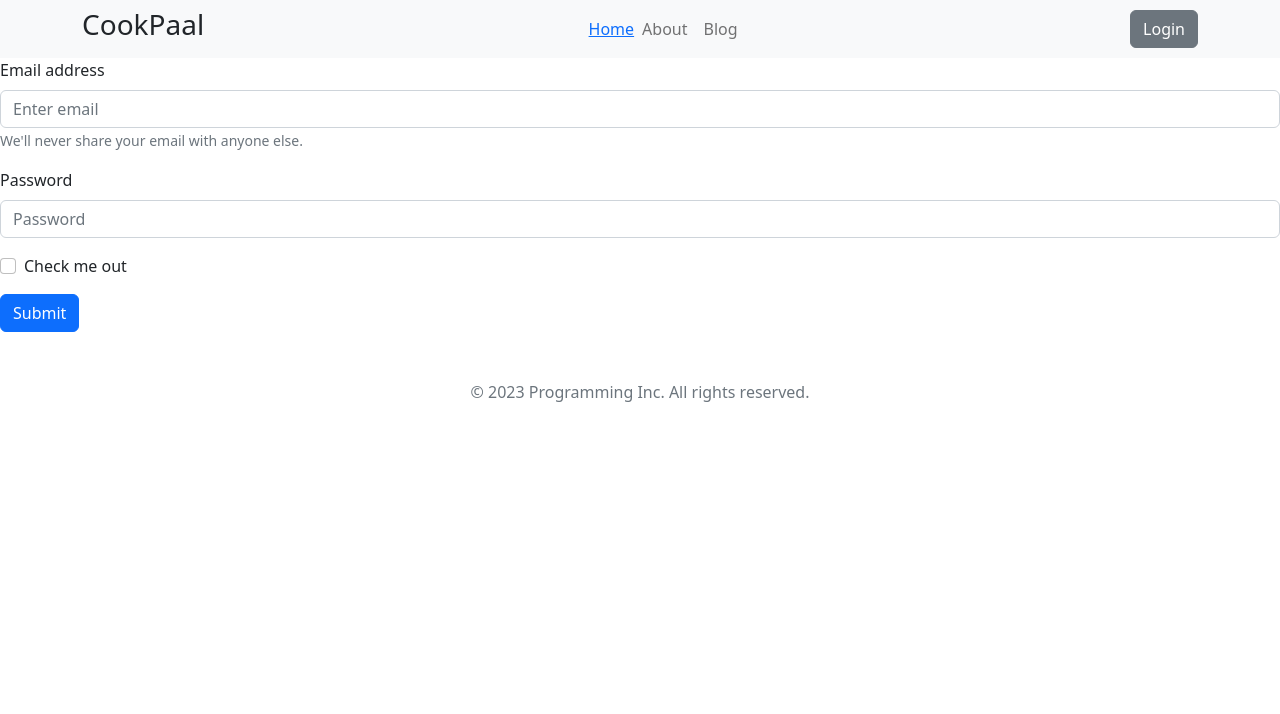
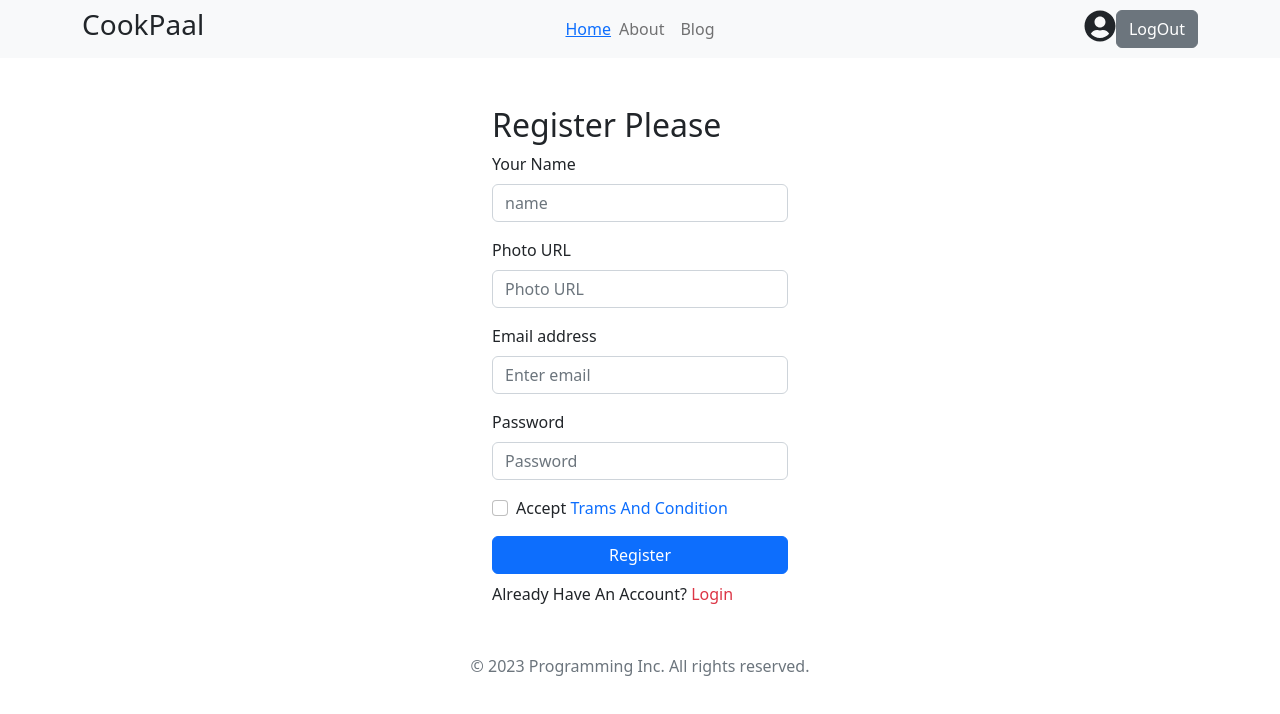
Before and after one commit to rashidulub/The-chef-recipes-client, a React (Vite) app: page /register in a window 1280 px wide. Shown: the top 714 px of the page. Built offline with nearby package versions, Linux system fonts and the light colour scheme; no server answers; sample sign-in values are in the browser's storage.

Commit message:
create private route

```diff
--- a/src/Provider/AuthProvider.jsx
+++ b/src/Provider/AuthProvider.jsx
@@ -1,5 +1,5 @@
-import React, { createContext } from 'react';
-import { getAuth } from "firebase/auth";
+import React, { createContext, useEffect, useState } from 'react';
+import { createUserWithEmailAndPassword, getAuth, onAuthStateChanged, signInWithEmailAndPassword, signOut } from "firebase/auth";
 import app from '../firebase/firebase.config';
 
 
@@ -7,10 +7,37 @@ export const AuthContext = createContext(null)
 const auth = getAuth(app)
 
 const AuthProvider = ({children}) => {
-    const user = null
+    const [user,setUser]= useState(null)
+
+    const createUser = (email,password)=>{
+        return createUserWithEmailAndPassword(auth,email,password)
+    }
+    const signIN = (email, password)=>{
+        return signInWithEmailAndPassword(auth, email, password)
+
+    }
+
+    const logOut=() =>{
+        return signOut(auth)
+    }
+
+
+
+    useEffect(()=>{
+        const unsubscribe= onAuthStateChanged(auth,loggedUser=>{
+            console.log('logged user',loggedUser);
+            setUser(loggedUser)
+        })
+        return()=>{
+            unsubscribe()
+        }
+    } ,[])
 
     const authInfo={
         user,
+        createUser,
+        signIN,
+        logOut
     }
     return (
         <AuthContext.Provider value={authInfo}>
--- a/src/pages/Login/Login/Login.jsx
+++ b/src/pages/Login/Login/Login.jsx
@@ -1,12 +1,36 @@
-import React from 'react';
+import React, { useContext } from 'react';
 import { Button, Container, Form } from 'react-bootstrap';
-import { Link } from 'react-router-dom';
+import { Link, useLocation, useNavigate } from 'react-router-dom';
+import { AuthContext } from '../../../Provider/AuthProvider';
 
 const Login = () => {
+
+    const {signIN} = useContext(AuthContext)
+    const navigate = useNavigate()
+    const location = useLocation()
+    const from = location.state?.from?.pathname || '/category/0'
+
+    const handleSingIN = event=>{
+        event.preventDefault();
+        const form= event.target;
+        const email= form.email.value;
+        const password = form.password.value;
+        console.log(email, password);
+
+        signIN(email,password)
+        .then(result=>{
+            const loggedUser = result.user;
+            console.log(loggedUser);
+            navigate(from, {replace:true})
+        })
+        .catch(error=>{
+            console.log(error);
+        })
+    }
     return (
         <Container className='w-25 mx-auto mt-5 mb-5'>
         <h2>Login Please</h2>
-        <Form >
+        <Form onSubmit={handleSingIN} >
             <Form.Group className="mb-3" controlId="formBasicEmail">
                 <Form.Label>Email address</Form.Label>
                 <Form.Control type="email" name='email' placeholder="Enter email" required />
--- a/src/pages/Login/Register/Register.jsx
+++ b/src/pages/Login/Register/Register.jsx
@@ -1,30 +1,76 @@
-import React from 'react';
-import { Button, Form } from 'react-bootstrap';
+import React, { createContext, useContext } from 'react';
+import { Button, Container, Form } from 'react-bootstrap';
+import { Link } from 'react-router-dom';
+import { AuthContext } from '../../../Provider/AuthProvider';
 
 const Register = () => {
+    const {createUser}= useContext(AuthContext);
+
+    const handleRegister = event=>{
+        event.preventDefault();
+        const form = event.target;
+        const name = form.name.value;
+        const email = form . email. value;
+        const password = form . password.value;
+        const photo = form.photo.value;
+
+        console.log(name, email, password);
+
+        createUser (email,password)
+        .then(result =>{
+            const createdUser = result.user;
+            console.log(createdUser);
+        })
+
+        .catch(error=>{
+            console.log(error);
+        })
+    }
+
     return (
-        <div>
-            <Form>
+        <Container className='w-25 mx-auto mt-5'>
+        <h2>Register Please</h2>
+        <Form onSubmit={handleRegister}>
+            <Form.Group className="mb-3" >
+                <Form.Label>Your Name</Form.Label>
+                <Form.Control type="text" name='name' placeholder="name" required />
+
+            </Form.Group>
+            <Form.Group className="mb-3" >
+                <Form.Label>Photo URL</Form.Label>
+                <Form.Control type="text" name='photo' placeholder="Photo URL" required />
+
+            </Form.Group>
             <Form.Group className="mb-3" controlId="formBasicEmail">
                 <Form.Label>Email address</Form.Label>
-        <Form.Control type="email" placeholder="Enter email" />
-        <Form.Text className="text-muted">
-          We'll never share your email with anyone else.
-        </Form.Text>
+                <Form.Control type="email" name='email' placeholder="Enter email" required />
+
             </Form.Group>
 
             <Form.Group className="mb-3" controlId="formBasicPassword">
                 <Form.Label>Password</Form.Label>
-        <Form.Control type="password" placeholder="Password" />
+                <Form.Control type="password" name='password' placeholder="Password" required/>
             </Form.Group>
             <Form.Group className="mb-3" controlId="formBasicCheckbox">
-        <Form.Check type="checkbox" label="Check me out" />
+                <Form.Check
+
+                type="checkbox"
+                name='accept'
+                label={<>Accept <Link className='text-decoration-none ' to='/trems'>Trams And Condition</Link></>} />
             </Form.Group>
-      <Button variant="primary" type="submit">
-        Submit
+            <Button className='w-100' variant="primary" type="submit">
+                Register
             </Button>
+            <p className='mt-2'>Already Have An Account? <Link className='text-danger text-decoration-none' to='/login'>Login</Link></p>
+            <Form.Text className="text-success">
+
+            </Form.Text>
+            <Form.Text className="text-danger">
+
+            </Form.Text>
         </Form>
-        </div>
+
+    </Container>
     );
 };
 
--- a/src/pages/shared/NavigationBar/NavigationBar.jsx
+++ b/src/pages/shared/NavigationBar/NavigationBar.jsx
@@ -5,7 +5,15 @@ import { Link } from 'react-router-dom';
 import { AuthContext } from '../../../Provider/AuthProvider';
 
 const NavigationBar = () => {
-    const {user} = useContext(AuthContext)
+    const {user, logOut} = useContext(AuthContext)
+
+    const handleLogOut=()=>{
+        logOut()
+        .then()
+        .catch(error=>console.log(error))
+    }
+
+
     return (
         <div>
             <Navbar collapseOnSelect expand="lg" bg="light" variant="light">
@@ -31,7 +39,7 @@ const NavigationBar = () => {
 
                                }
                                  { user ?
-                                <Button variant="secondary">LogOut</Button>:
+                                <Button onClick={handleLogOut} variant="secondary">LogOut</Button>:
                                 <Link to='/login '>
                                 <Button variant="secondary">Login</Button>
                                 </Link>
--- /dev/null
+++ b/src/routes/PrivateRoutes.jsx
@@ -0,0 +1,15 @@
+import React, { useContext } from 'react';
+import { AuthContext } from '../Provider/AuthProvider';
+import { Navigate, useLocation } from 'react-router-dom';
+
+const PrivateRoutes = ({children}) => {
+    const {user} = useContext(AuthContext)
+    const location = useLocation();
+
+    if(user){
+        return children;
+    }
+    return <Navigate state={{from:location}} to='/login'></Navigate>;
+};
+
+export default PrivateRoutes;
--- a/src/routes/Routes.jsx
+++ b/src/routes/Routes.jsx
@@ -7,6 +7,7 @@ import VewRecipe from "../pages/VewRecipe/VewRecipe/VewRecipe";
 import LoginLayouts from "../layoutes/LoginLayouts";
 import Login from "../pages/Login/Login/Login";
 import Register from "../pages/Login/Register/Register";
+import PrivateRoutes from "./PrivateRoutes";
 
 const router = createBrowserRouter([
     {
@@ -43,7 +44,7 @@ const router = createBrowserRouter([
     },
     {
         path:'view',
-        element:<VewRecipesLayoutes></VewRecipesLayoutes>,
+        element:<PrivateRoutes><VewRecipesLayoutes></VewRecipesLayoutes></PrivateRoutes>,
         children:[
             {
                 path:':id',
```
Lines whose indentation alone changed are shown as unchanged.
